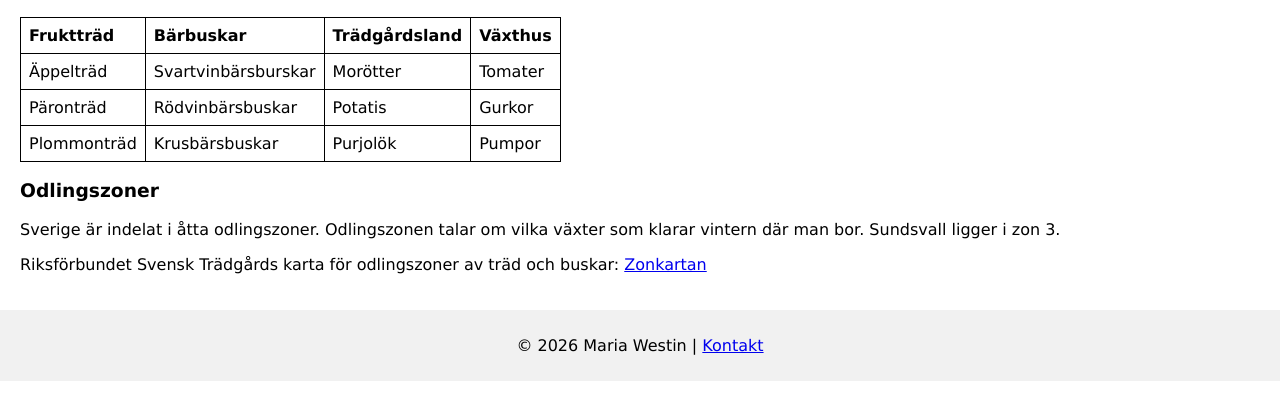
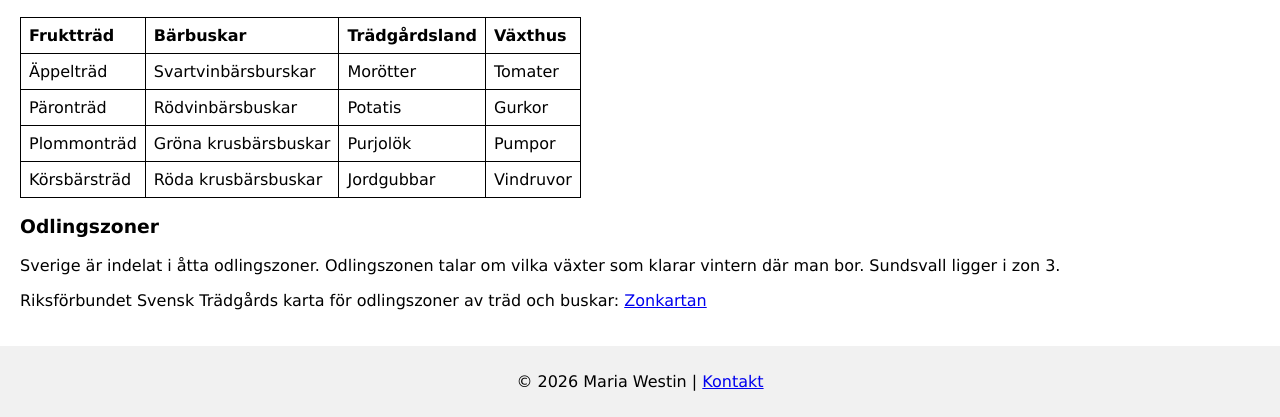
Before and after one commit to marrewestin/dt224g_maria_westin, a plain HTML site: page hobby.html in a window 1280 px wide. Shown: the part 791-1208 px from the top of the page. Before the commit the page ends 1172 px from the top, so only its background shows below. Drawn offline with Linux system fonts and the light colour scheme.

Commit message:
Lagt till en rad i tabellen på sidan hobby

```diff
--- a/hobby.html
+++ b/hobby.html
@@ -57,9 +57,15 @@
                 </tr>
                 <tr>
                     <td>Plommonträd</td>
-                    <td>Krusbärsbuskar</td>
+                    <td>Gröna krusbärsbuskar</td>
                     <td>Purjolök</td>
                     <td>Pumpor</td>
+                </tr>
+                <tr>
+                    <td>Körsbärsträd</td>
+                    <td>Röda krusbärsbuskar</td>
+                    <td>Jordgubbar</td>
+                    <td>Vindruvor</td>
                 </tr>
             </tbody>
         </table>
```
